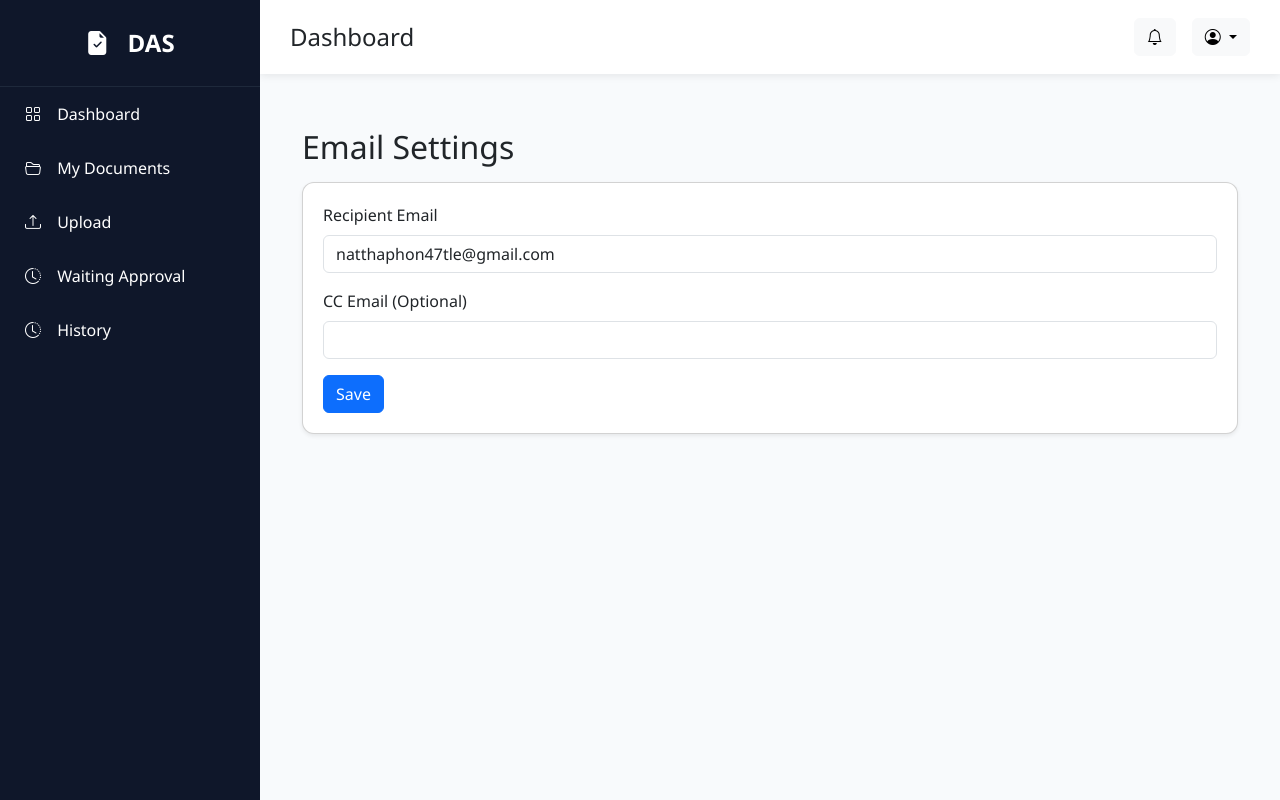
After one commit to natthaphon47tle/document-approval-system, a Flask app: page /settings in a window 1280 px wide. The commit adds this page. Run offline with Flask 3, Linux system fonts and the light colour scheme; data comes from the database, SQL or seed files in the repository; both versions use the stored data as it was after the commit.

Commit message:
Version 1.0 Ready for Production

```diff
--- a/app.py
+++ b/app.py
@@ -26,6 +26,8 @@ from routes.dashboard import dashboard_bp
 from routes.account import account_bp
 from models.approval_step import ApprovalStep
 from models.attachment import Attachment
+from models.email_setting import EmailSetting
+from routes.settings import settings_bp
 
 @login_manager.user_loader
 def load_user(user_id):
@@ -39,9 +41,22 @@ app.register_blueprint(user_bp)
 app.register_blueprint(document_bp)
 app.register_blueprint(dashboard_bp)
 app.register_blueprint(account_bp)
+app.register_blueprint(settings_bp)
 
 with app.app_context():
     db.create_all()
+
+    from models.email_setting import EmailSetting
+
+    if EmailSetting.query.count() == 0:
+        setting = EmailSetting(
+            recipient_email="accounting@gmail.com"
+        )
+
+        db.session.add(setting)
+        db.session.commit()
+
+        print("Email Setting Created")
 
 @app.route("/test-email")
 def test_email():
--- /dev/null
+++ b/routes/settings.py
@@ -0,0 +1,25 @@
+from flask import Blueprint, render_template, request, flash, redirect
+from extensions import db
+from models.email_setting import EmailSetting
+
+settings_bp = Blueprint("settings", __name__)   # ต้องอยู่ก่อน
+
+@settings_bp.route("/settings", methods=["GET", "POST"])
+def settings():
+
+    email_setting = EmailSetting.query.first()
+
+    if request.method == "POST":
+        email_setting.recipient_email = request.form["recipient_email"]
+        email_setting.cc_email = request.form["cc_email"]
+
+        db.session.commit()
+
+        flash("Email settings updated successfully.", "success")
+
+        return redirect("/settings")
+
+    return render_template(
+        "settings/index.html",
+        email_setting=email_setting
+    )
--- a/templates/documents/waiting.html
+++ b/templates/documents/waiting.html
@@ -122,7 +122,7 @@
 
                class="btn btn-primary w-100">
 
-                View
+                    View
 
             </a>
 
--- a/templates/layout/base.html
+++ b/templates/layout/base.html
@@ -70,6 +70,11 @@
                 Users
             </a>
 
+            <a class="list-group-item list-group-item-action border-0 py-3" href="/settings">
+                <i class="bi bi-envelope-gear me-2"></i>
+                System Settings
+            </a>
+
             {% endif %}
 
         </div>
@@ -122,6 +127,11 @@
             <a href="/users">
                 <i class="bi bi-people"></i>
                 Users
+            </a>
+
+            <a href="/settings">
+                <i class="bi bi-envelope-gear"></i>
+                System Settings
             </a>
 
             {% endif %}
--- /dev/null
+++ b/templates/settings/index.html
@@ -0,0 +1,51 @@
+{% extends "layout/base.html" %}
+
+{% block content %}
+
+<div class="container mt-4">
+
+    <h2>Email Settings</h2>
+
+    <form method="POST">
+
+    <div class="card shadow-sm mt-3">
+
+        <div class="card-body">
+
+            <label class="form-label">
+                Recipient Email
+            </label>
+
+            <input
+                type="email"
+                class="form-control"
+                name="recipient_email"
+                value="{{ email_setting.recipient_email }}"
+                required
+            >
+
+            <label class="form-label mt-3">
+                CC Email (Optional)
+            </label>
+
+            <input
+                type="email"
+                class="form-control"
+                name="cc_email"
+                value="{{ email_setting.cc_email or '' }}"
+            >
+
+            <button
+                class="btn btn-primary mt-3">
+
+                Save
+
+            </button>
+
+        </div>
+
+    </div>
+
+</form>
+
+{% endblock %}
```
Also changed, not shown: models/email_setting.py (added, +24 -0 lines), services/email_service.py (+17 -8 lines), database/database.db.
